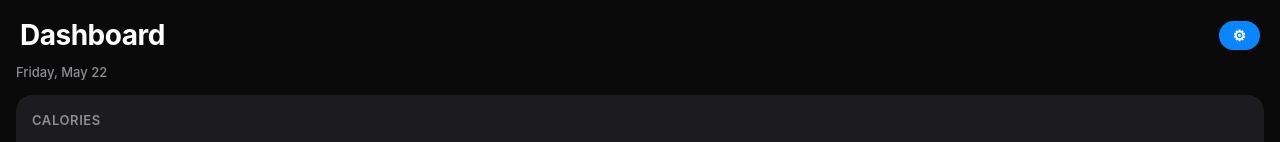
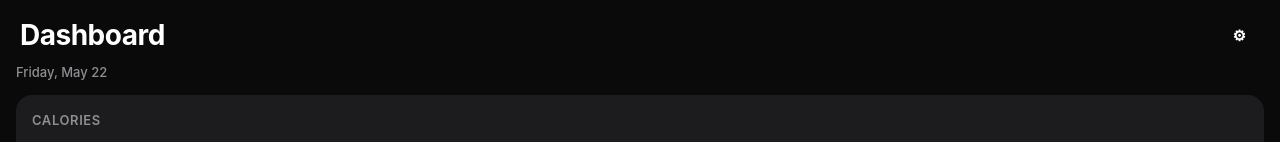
Before and after one commit to brunolb02/grindlog, a React (Vite) app: page / in a window 1280 px wide. Shown: the top 142 px of the page. Built offline with nearby package versions, Linux system fonts and the light colour scheme.

Commit message:
fix: gear icon

```diff
--- a/src/pages/Dashboard.css
+++ b/src/pages/Dashboard.css
@@ -120,13 +120,14 @@
 }
 
 .settings-btn {
-  background: none;
+  background: none !important;
   border: none;
   font-size: 20px;
   color: var(--text-secondary);
   padding: 4px 8px;
   cursor: pointer;
   line-height: 1;
+  border-radius: 0;
 }
 
 /* Macro bars */
```
